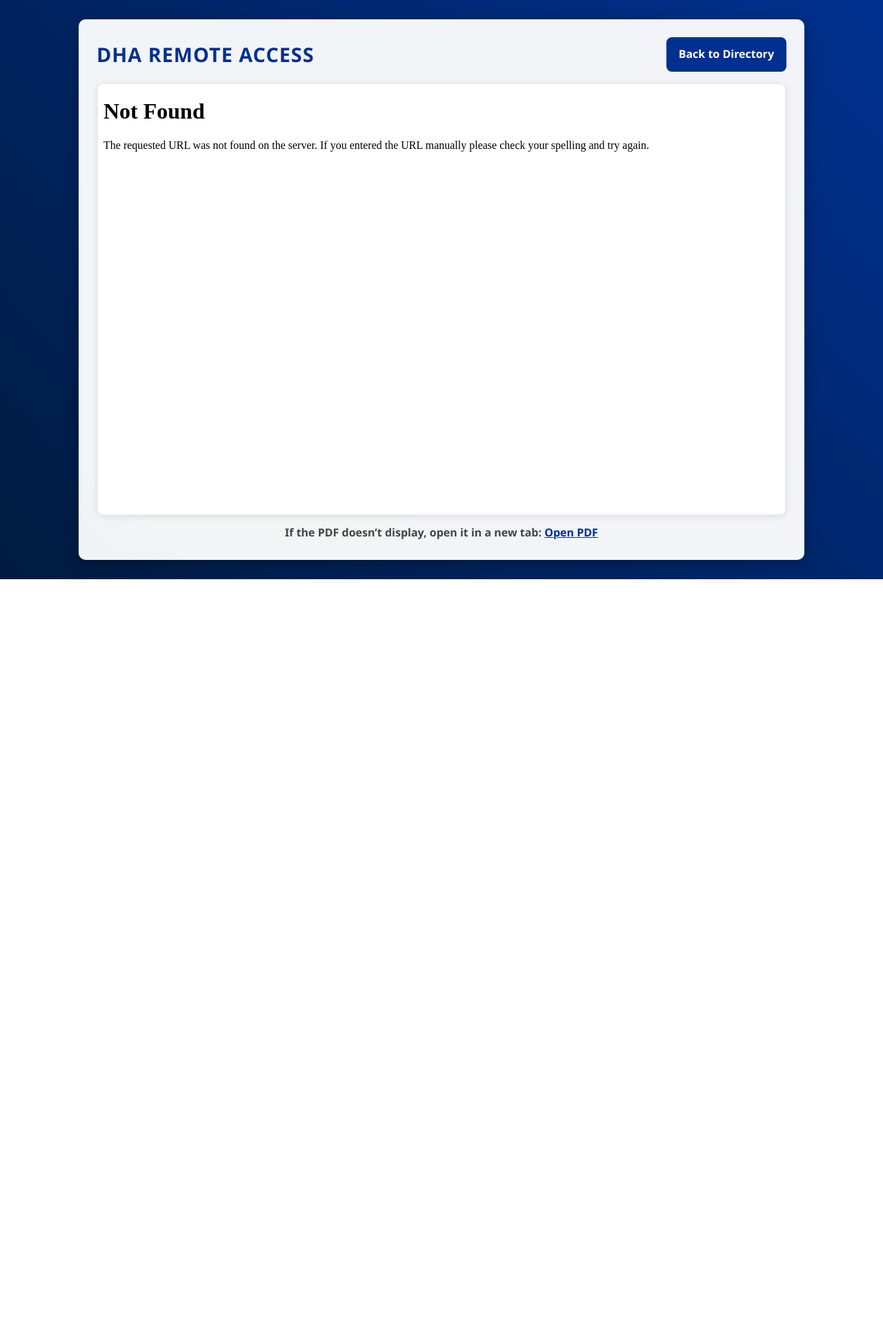
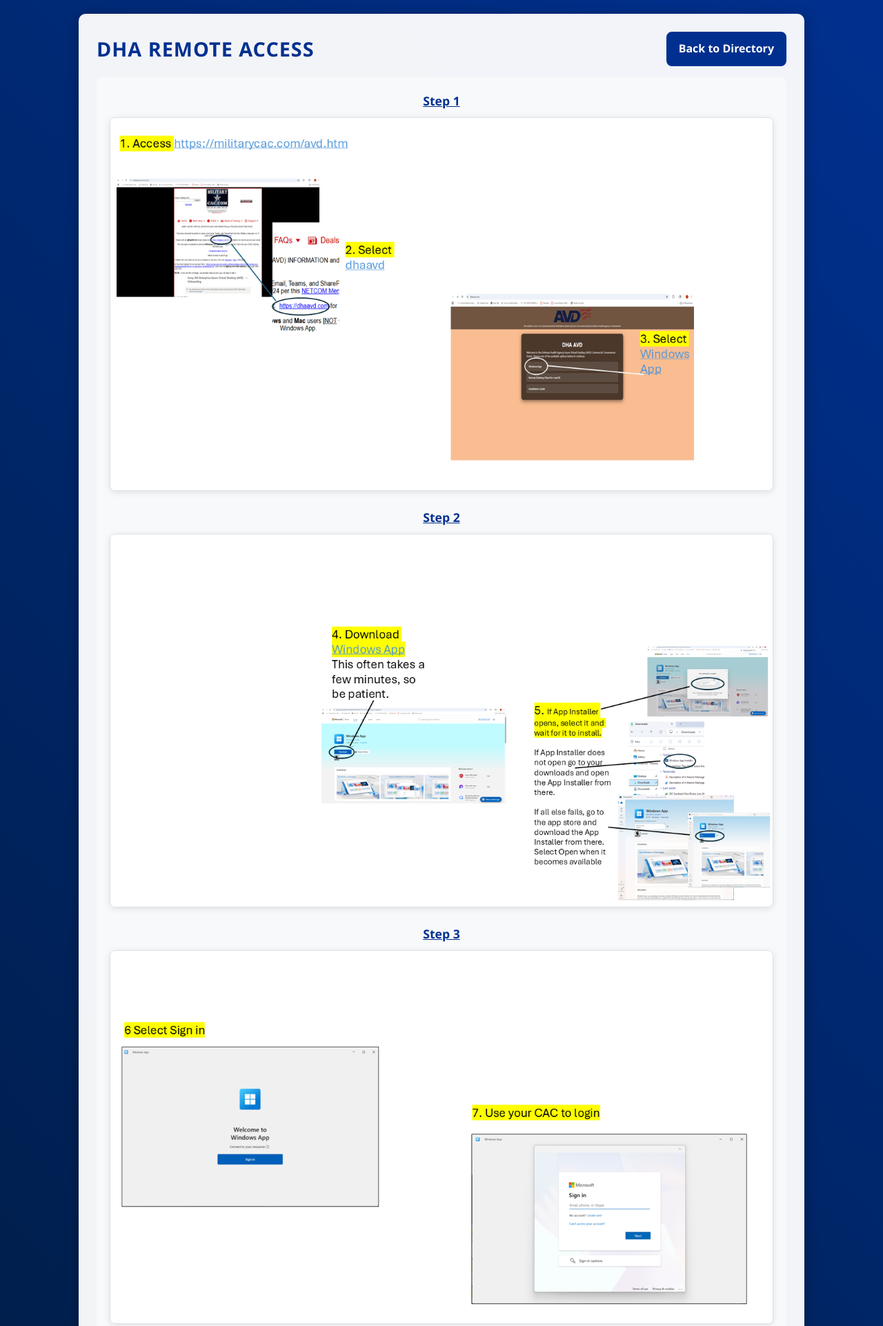
Before and after one commit to SOSgit-app/SOS-DIRECTORY-APP, a Flask app: page /dha-remote-access in a window 1280 px wide. Shown: the top 1923 px of the page at 69% size. Before the commit the page ends 840 px from the top, so only its background shows below. Run offline with Flask 3, Linux system fonts and the light colour scheme.

Commit message:
Show DHA Remote Access as slide images
Replace PDF embed with four DHA/Slide1-4.PNG images on the dha-remote-access page.

```diff
--- a/app.py
+++ b/app.py
@@ -30,9 +30,7 @@ def index():
 
 @app.route('/dha-remote-access')
 def dha_remote_access():
-    pdf_filename = 'health remote access.pdf'
-    pdf_url = url_for('static', filename=pdf_filename)
-    return render_template('dha_remote_access.html', pdf_url=pdf_url)
+    return render_template('dha_remote_access.html')
 
 @app.route('/search')
 def search():
--- a/templates/dha_remote_access.html
+++ b/templates/dha_remote_access.html
@@ -58,33 +58,43 @@
             background: #001B3F;
             border-color: #001B3F;
         }
-        .pdf-wrap {
-            border: 2px solid #e9ecef;
-            border-radius: 10px;
-            overflow: hidden;
-            background: #ffffff;
-            box-shadow: 0 2px 10px rgba(0, 0, 0, 0.08);
+        .dha-slides {
+            padding: 20px;
+            background-color: #f8f9fa;
+            border-radius: 8px;
+            margin-top: 8px;
         }
-        .pdf-frame {
+        .slide-container {
+            display: flex;
+            flex-direction: column;
+            gap: 24px;
+            align-items: center;
+        }
+        .step-container {
+            display: flex;
+            flex-direction: column;
+            align-items: center;
+            text-align: center;
             width: 100%;
-            height: 78vh;
-            border: 0;
-            display: block;
-            background: #ffffff;
         }
-        .fallback {
-            margin-top: 12px;
-            text-align: center;
-            color: #444;
-            font-weight: 600;
+        .step-label {
+            font-weight: 700;
+            color: #00308F;
+            font-size: 1.1em;
+            margin-bottom: 10px;
+            text-decoration: underline;
         }
-        .fallback a {
-            color: #00308F;
+        .dha-slide {
+            max-width: 100%;
+            height: auto;
+            border-radius: 8px;
+            box-shadow: 0 2px 10px rgba(0, 0, 0, 0.1);
+            border: 1px solid #dee2e6;
         }
         @media screen and (max-width: 480px) {
             h1 { font-size: 1.4em; }
             .container { width: 96%; padding: 18px; }
-            .pdf-frame { height: 75vh; }
+            .dha-slides { padding: 12px; }
         }
     </style>
 </head>
@@ -95,13 +105,17 @@
             <a class="back-link" href="{{ url_for('index') }}">Back to Directory</a>
         </div>
 
-        <div class="pdf-wrap">
-            <iframe class="pdf-frame" src="{{ pdf_url }}" title="DHA Remote Access PDF"></iframe>
-        </div>
-
-        <div class="fallback">
-            If the PDF doesn’t display, open it in a new tab:
-            <a href="{{ pdf_url }}" target="_blank" rel="noopener noreferrer">Open PDF</a>
+        <div class="dha-slides">
+            <div class="slide-container">
+                {% for n in [1, 2, 3, 4] %}
+                <div class="step-container">
+                    <div class="step-label">Step {{ n }}</div>
+                    <img src="{{ url_for('static', filename='DHA/Slide' ~ n ~ '.PNG') }}"
+                         alt="DHA Remote Access step {{ n }}"
+                         class="dha-slide">
+                </div>
+                {% endfor %}
+            </div>
         </div>
     </div>
 </body>
```
Also changed, not shown: static/DHA/Slide1.PNG (added), static/DHA/Slide2.PNG (added), static/DHA/Slide3.PNG (added), static/DHA/Slide4.PNG (added).
